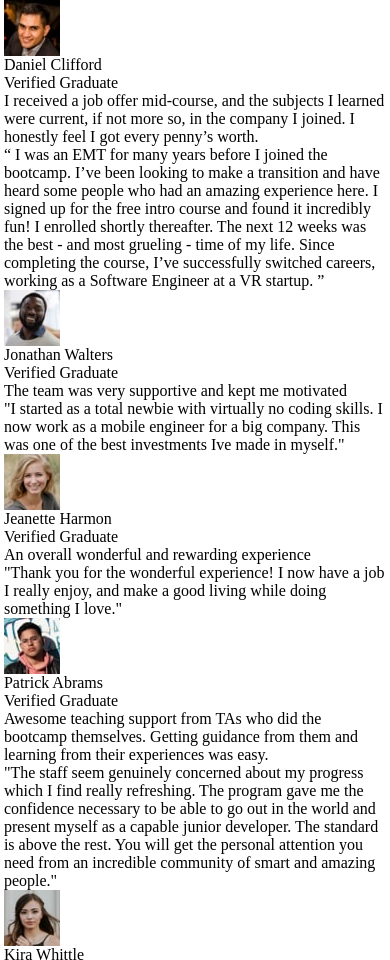
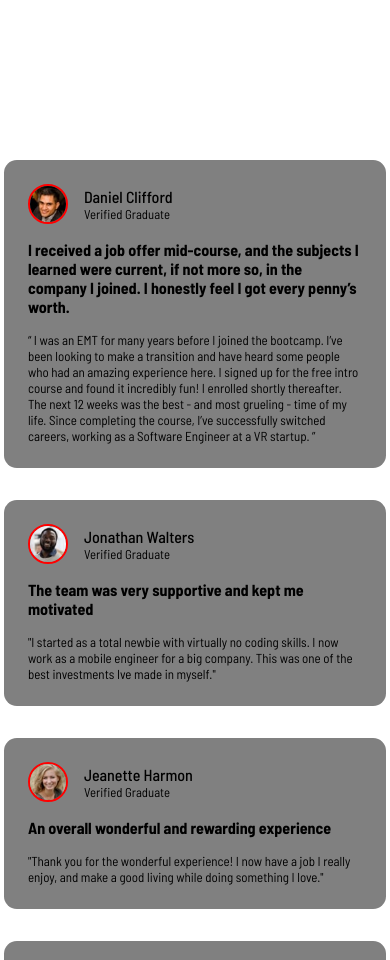
Before and after one commit to MistahJude/testimonials-grid-section-fem, a plain HTML site: page index.html in a window 390 px wide. Shown: the top 960 px of the page. Drawn offline with Linux system fonts and the light colour scheme.

Commit message:
Updated the CSS file, adding stiles, media query, -added little fix to the HTML

```diff
--- a/css/style.css
+++ b/css/style.css
@@ -14,8 +14,76 @@ img {
 }
 
 /* General */
+body {
+  font-family: "Barlow Semi Condensed";
+  font-size: 0.813rem;
+}
+
 .container {
   width: 100%;
   max-width: 98%;
   margin: 0 auto;
 }
+
+.main {
+  margin-top: 10rem;
+  display: grid;
+  grid-gap: 2rem;
+}
+
+/* Media Query */
+@media (min-width: 50em) {
+  .main {
+    grid-template-columns: repeat(4, 1fr);
+  }
+
+  .testimonial-1,
+  .testimonial-4 {
+    grid-column: span 2;
+  }
+
+  .testimonial-5 {
+    grid-column-start: 4;
+    grid-row: 1 / 3;
+  }
+}
+
+/* Testimonials */
+.testimonial {
+  background-color: grey;
+  padding: 1.5rem;
+  border-radius: 0.8rem;
+}
+
+.profile-container {
+  display: flex;
+  flex-direction: row;
+  align-items: center;
+  gap: 1rem;
+}
+
+.profile-pic {
+  border-radius: 50%;
+  width: 40px;
+  /* remove border */
+  border: 2px solid red;
+}
+
+.profile-name {
+  font-size: 1rem;
+  font-weight: 500;
+}
+
+.profile-title {
+  font-size: 0.8rem;
+}
+
+.testimony-heading {
+  font-size: 1rem;
+  font-weight: 700;
+  margin-top: 1rem;
+}
+
+.testimony-body {
+  margin-top: 1rem;
+}
--- a/index.html
+++ b/index.html
@@ -29,21 +29,21 @@
               <p class="profile-name" aria-label="name">Daniel Clifford</p>
               <p class="profile-title" aria-label="title">Verified Graduate</p>
             </div>
+          </div>
           <p class="testimony-heading">
             I received a job offer mid-course, and the subjects I learned were
-              current, if not more so, in the company I joined. I honestly feel
-              I got every penny’s worth.
+            current, if not more so, in the company I joined. I honestly feel I
+            got every penny’s worth.
           </p>
           <p class="testimony-body">
             “ I was an EMT for many years before I joined the bootcamp. I’ve
-              been looking to make a transition and have heard some people who
-              had an amazing experience here. I signed up for the free intro
-              course and found it incredibly fun! I enrolled shortly thereafter.
-              The next 12 weeks was the best - and most grueling - time of my
-              life. Since completing the course, I’ve successfully switched
-              careers, working as a Software Engineer at a VR startup. ”
+            been looking to make a transition and have heard some people who had
+            an amazing experience here. I signed up for the free intro course
+            and found it incredibly fun! I enrolled shortly thereafter. The next
+            12 weeks was the best - and most grueling - time of my life. Since
+            completing the course, I’ve successfully switched careers, working
+            as a Software Engineer at a VR startup. ”
           </p>
-          </div>
         </div>
         <div class="testimonial-2 testimonial" role="complementary">
           <div class="profile-container" role="presentation">
@@ -56,22 +56,23 @@
               <p class="profile-name" aria-label="name">Jonathan Walters</p>
               <p class="profile-title" aria-label="title">Verified Graduate</p>
             </div>
+          </div>
           <p class="testimony-heading">
             The team was very supportive and kept me motivated
           </p>
           <p class="testimony-body">
-              "I started as a total newbie with virtually no coding skills. I
-              now work as a mobile engineer for a big company. This was one of
-              the best investments Ive made in myself."
+            "I started as a total newbie with virtually no coding skills. I now
+            work as a mobile engineer for a big company. This was one of the
+            best investments Ive made in myself."
           </p>
-          </div>
         </div>
         <div class="testimonial-3 testimonial" role="complementary">
           <div class="profile-container" role="presentation">
-            <img src="images/image-jeanette.jpg" alt="" />
+            <img src="images/image-jeanette.jpg" alt="" class="profile-pic" />
             <div class="name-comtainer" role="presentation">
               <p class="profile-name" aria-label="name">Jeanette Harmon</p>
               <p class="profile-title" aria-label="title">Verified Graduate</p>
+            </div>
           </div>
             <p class="testimony-heading">
               An overall wonderful and rewarding experience
@@ -80,14 +81,15 @@
               "Thank you for the wonderful experience! I now have a job I really
               enjoy, and make a good living while doing something I love."
             </p>
-          </div>
+
         </div>
         <div class="testimonial-4 testimonial" role="complementary">
           <div class="profile-container" role="presentation">
-            <img src="images/image-patrick.jpg" alt="" />
+            <img src="images/image-patrick.jpg" alt="" class="profile-pic" />
             <div class="name-comtainer" role="presentation">
               <p class="profile-name" aria-label="name">Patrick Abrams</p>
               <p class="profile-title" aria-label="title">Verified Graduate</p>
+            </div>
           </div>
           <p class="testimony-heading">
             Awesome teaching support from TAs who did the bootcamp themselves.
@@ -103,13 +105,13 @@
             and amazing people."
           </p>
         </div>
-        </div>
         <div class="testimonial-5 testimonial" role="complementary">
           <div class="profile-container" role="presentation">
-            <img src="images/image-kira.jpg" alt="" />
+            <img src="images/image-kira.jpg" alt="" class="profile-pic" />
             <div class="name-comtainer" role="presentation">
               <p class="profile-name" aria-label="name">Kira Whittle</p>
               <p class="profile-title" aria-label="title">Verified Graduate</p>
+            </div>
           </div>
             <p class="testimony-heading">
               Such a life-changing experience. Highly recommended!
@@ -128,7 +130,7 @@
               job as a full-stack developer after receiving multiple offers.
               100% recommend! "
             </p>
-          </div>
+
         </div>
       </main>
     </div>
```
Lines whose indentation alone changed are shown as unchanged.
